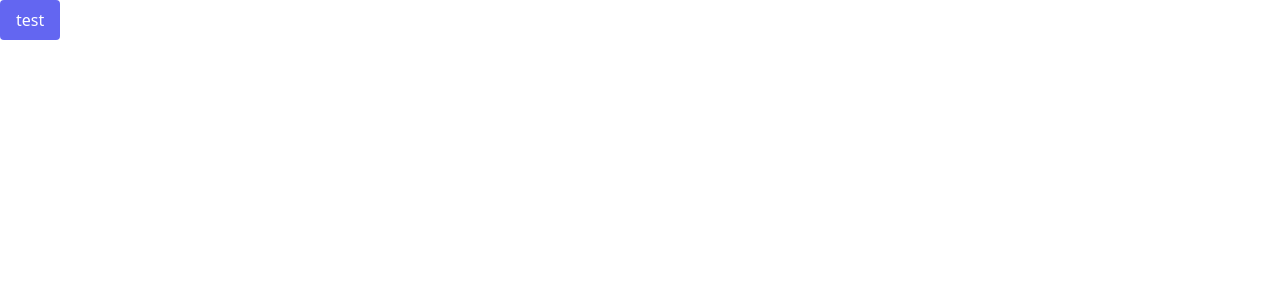
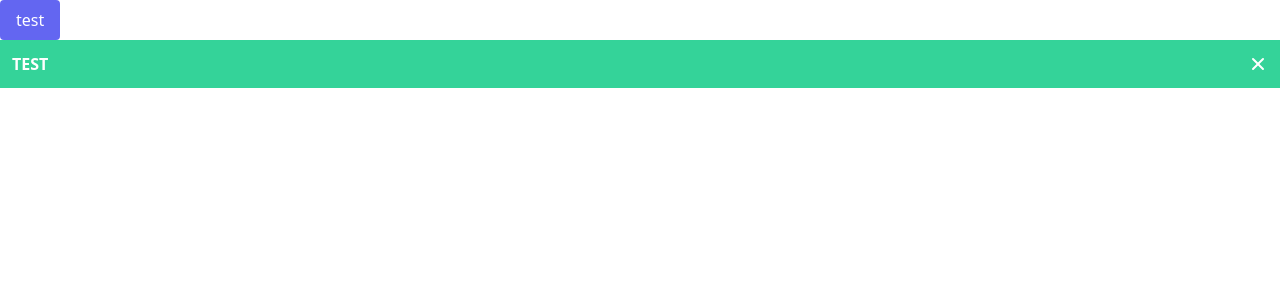
Before and after one commit to rnaunovic10719rn/banka-front, a React (Create React App) app: page / in a window 1280 px wide. Shown: the top 300 px of the page. Built offline with nearby package versions, Linux system fonts and the light colour scheme.

Commit message:
added alert component

```diff
--- a/src/App.js
+++ b/src/App.js
@@ -1,14 +1,23 @@
 import React, { useState } from "react";
 import Button from "./components/common/Button";
 import Modal from "./components/common/Modal";
+import Alert from "./components/common/Alert";
 
 function App() {
 	const [modal, setModal] = useState(false);
+	const [alert, setAlert] = useState(true);
 
 	return (
 		<div>
 			<header>
 				<Button label="test" onClick={() => setModal(true)} />
+				{alert && (
+					<Alert
+						text="TEST"
+						design="success"
+						onDismiss={() => setAlert(false)}
+					/>
+				)}
 				<Modal
 					visible={modal}
 					title="Modal"
--- /dev/null
+++ b/src/components/common/Alert.jsx
@@ -0,0 +1,40 @@
+
+import React from "react";
+import PropTypes from "prop-types";
+import classNames from "classnames";
+import ExitButton from "./ExitButton";
+
+export const ALERT_TYPES = {
+    SUCCESS: "success",
+    WARNING: "warning",
+    DANGER: "danger",
+}
+
+function Alert(props) {
+    const style = classNames(
+        "p-3 w-full",
+        "text-white font-bold",
+        { "bg-emerald-400": props.design === ALERT_TYPES.SUCCESS },
+        { "bg-amber-400": props.design === ALERT_TYPES.WARNING },
+        { "bg-red-400": props.design === ALERT_TYPES.DANGER },
+    )
+
+    return (
+        <div className={style} >
+            <div className="flex justify-between">
+                <div>
+                    {props.text}
+                </div>
+                <ExitButton color="text-white hover:text-gray-200" onClick={props.onDismiss} />
+            </div>
+        </div>
+    );
+}
+
+Alert.propTypes = {
+    text: PropTypes.string.isRequired,
+    design: PropTypes.oneOf([ALERT_TYPES.SUCCESS, ALERT_TYPES.WARNING, ALERT_TYPES.DANGER]).isRequired,
+    onDismiss: PropTypes.func.isRequired,
+}
+
+export default Alert
--- /dev/null
+++ b/src/components/common/ExitButton.jsx
@@ -0,0 +1,28 @@
+
+import React from 'react'
+import PropTypes from 'prop-types'
+import classNames from 'classnames'
+
+function ExitButton(props) {
+    const stlye = classNames(
+        " bg-transparent text-sm inline-flex items-center",
+        { "text-gray-500 hover:text-gray-900": !props.color },
+        props.color,
+    )
+
+    return (
+        <button type="button" className={stlye} onClick={props.onClick}>
+            <svg class="w-5 h-5" fill="currentColor" viewBox="0 0 20 20" xmlns="http://www.w3.org/2000/svg">
+                <path fill-rule="evenodd" d="M4.293 4.293a1 1 0 011.414 0L10 8.586l4.293-4.293a1 1 0 111.414 1.414L11.414 10l4.293 4.293a1 1 0 01-1.414 1.414L10 11.414l-4.293 4.293a1 1 0 01-1.414-1.414L8.586 10 4.293 5.707a1 1 0 010-1.414z" clip-rule="evenodd">
+                </path>
+            </svg>
+        </button>
+    )
+}
+
+ExitButton.propTypes = {
+    color: PropTypes.string,
+    onClick: PropTypes.func.isRequired,
+}
+
+export default ExitButton
--- a/src/components/common/Modal.jsx
+++ b/src/components/common/Modal.jsx
@@ -2,6 +2,7 @@ import React from 'react'
 import PropTypes from "prop-types";
 import classNames from 'classnames';
 import Button from './Button'
+import ExitButton from './ExitButton';
 
 function Modal(props) {
     const wrapperStyle = classNames(
@@ -23,12 +24,7 @@ function Modal(props) {
                 <h3 class="text-2xl font-semibold text-gray-900 lg:text-2xl">
                     {props.title}
                 </h3>
-                <button type="button" class="text-gray-500 bg-transparent hover:text-gray-900 text-sm inline-flex items-center" onClick={handleClose}>
-                    <svg class="w-5 h-5" fill="currentColor" viewBox="0 0 20 20" xmlns="http://www.w3.org/2000/svg">
-                        <path fill-rule="evenodd" d="M4.293 4.293a1 1 0 011.414 0L10 8.586l4.293-4.293a1 1 0 111.414 1.414L11.414 10l4.293 4.293a1 1 0 01-1.414 1.414L10 11.414l-4.293 4.293a1 1 0 01-1.414-1.414L8.586 10 4.293 5.707a1 1 0 010-1.414z" clip-rule="evenodd">
-                        </path>
-                    </svg>
-                </button>
+                <ExitButton onClick={handleClose} />
             </div>
         )
     }
```
Also changed, not shown: 1 other file (tests, documents, lock files or other folders).
